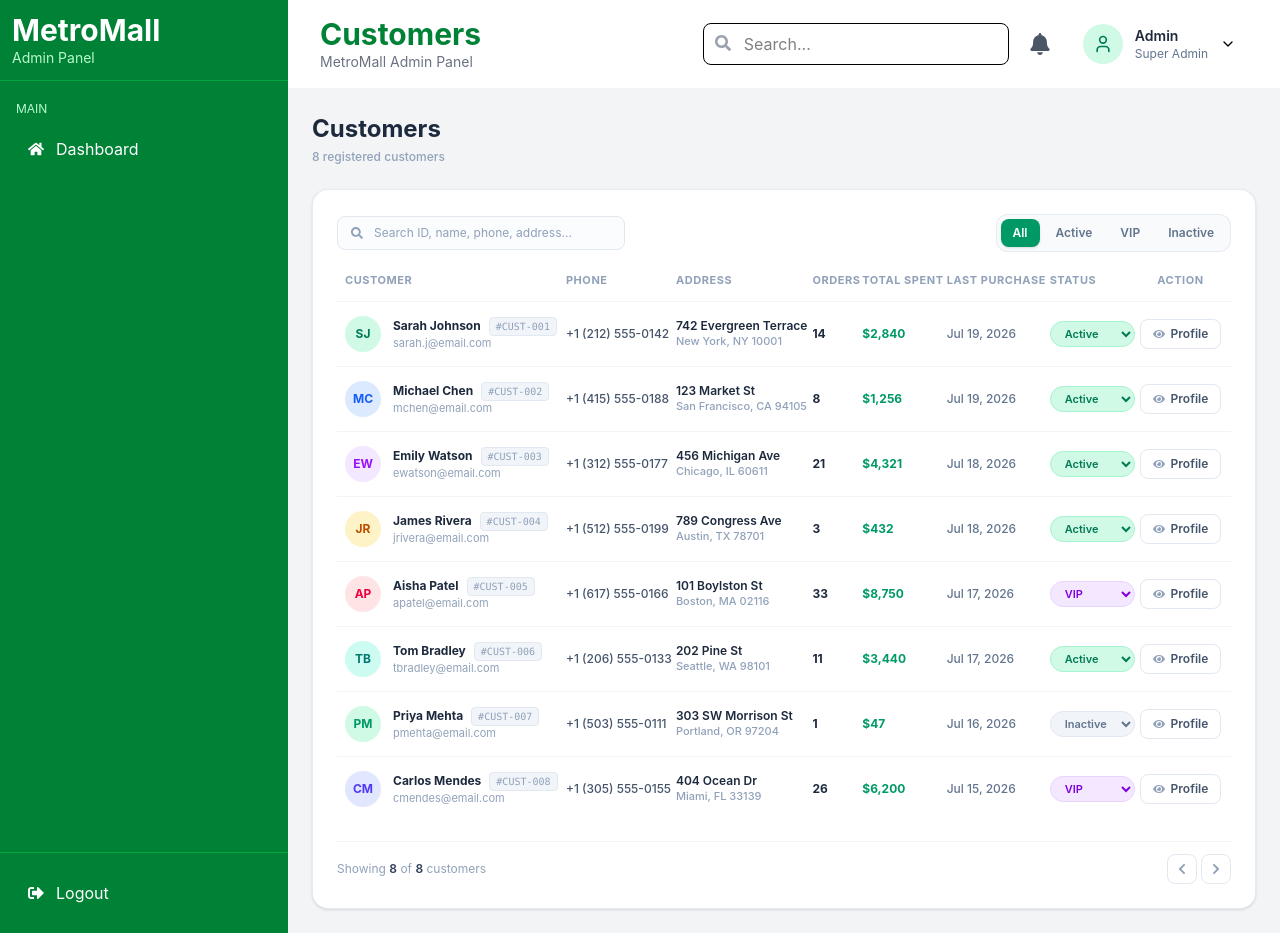
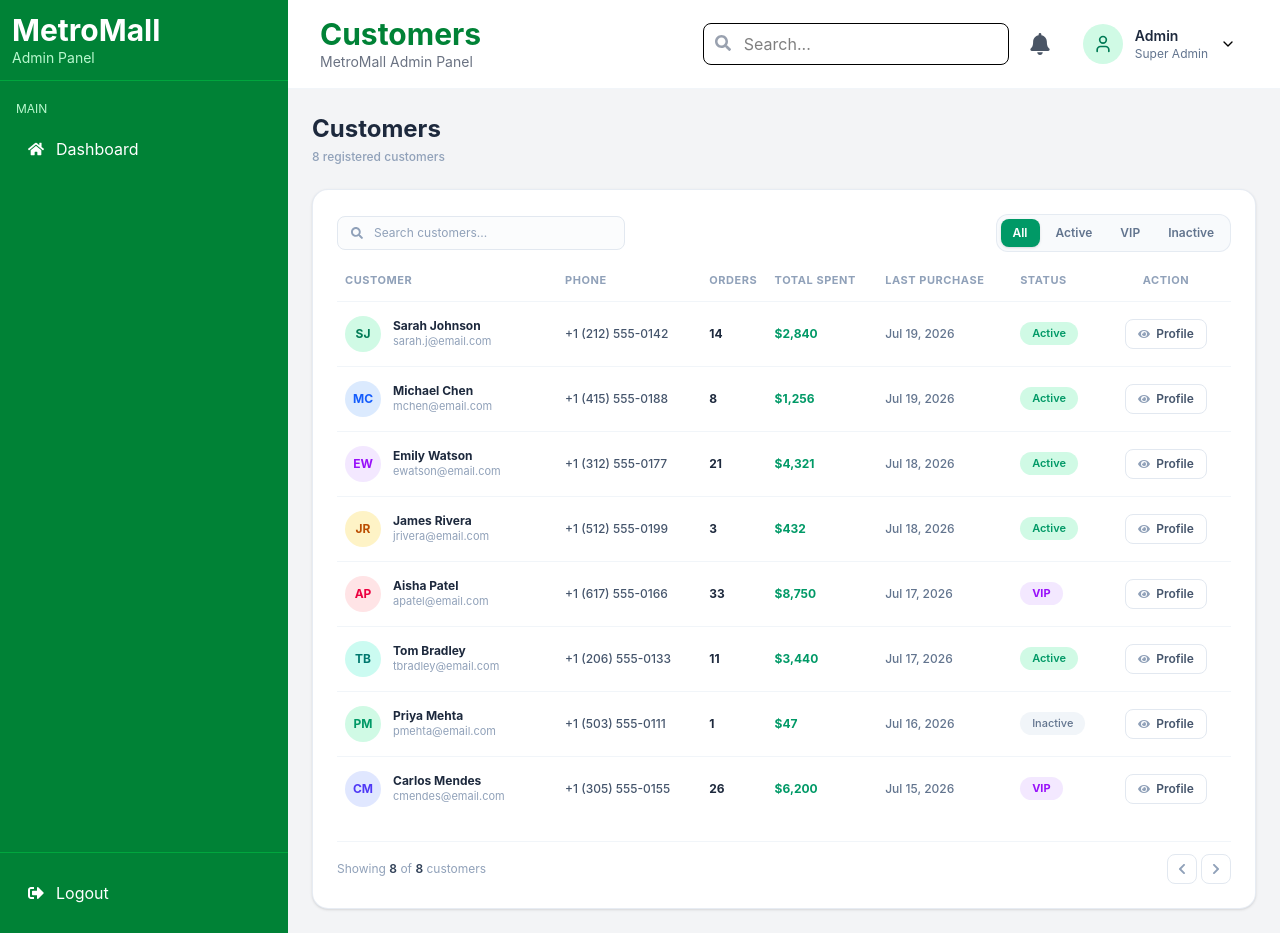
Before and after one commit to Nisa-chhunly/Metro_Mall_Admin, a React (Vite) app: page /customers in a window 1280 px wide. Built offline with nearby package versions, Linux system fonts and the light colour scheme.

Commit message:
Update message component

```diff
--- a/src/pages/Customers.jsx
+++ b/src/pages/Customers.jsx
@@ -1,25 +1,17 @@
 import React, { useState } from "react";
-import { FaSearch, FaEye, FaChevronLeft, FaChevronRight } from "react-icons/fa";
+import { FaSearch, FaEye, FaTimes, FaChevronLeft, FaChevronRight, FaEnvelope, FaPhone, FaShoppingBag, FaDollarSign } from "react-icons/fa";
 import DashboardLayout from "../layout/DashboardLayout";
-
 const Customers = () => {
-  // 1. Data Customer State with Setter Function
-  const [customersData, setCustomersData] = useState([
+  // 1. Data Customers
+  const [customersData] = useState([
     {
       id: 1,
-      customerId: "CUST-001",
       name: "Sarah Johnson",
       email: "sarah.j@email.com",
       avatarBg: "bg-emerald-100 text-emerald-700",
       initials: "SJ",
       phone: "+1 (212) 555-0142",
-      address: {
-        street: "742 Evergreen Terrace",
-        city: "New York",
-        state: "NY",
-        zip: "10001",
-        country: "USA",
-      },
+      address: "New York, USA",
       orders: 14,
       totalSpent: "$2,840",
       lastPurchase: "Jul 19, 2026",
@@ -27,19 +19,12 @@
     },
     {
       id: 2,
-      customerId: "CUST-002",
       name: "Michael Chen",
       email: "mchen@email.com",
       avatarBg: "bg-blue-100 text-blue-600",
       initials: "MC",
       phone: "+1 (415) 555-0188",
-      address: {
-        street: "123 Market St",
-        city: "San Francisco",
-        state: "CA",
-        zip: "94105",
-        country: "USA",
-      },
+      address: "San Francisco, USA",
       orders: 8,
       totalSpent: "$1,256",
       lastPurchase: "Jul 19, 2026",
@@ -47,19 +32,12 @@
     },
     {
       id: 3,
-      customerId: "CUST-003",
       name: "Emily Watson",
       email: "ewatson@email.com",
       avatarBg: "bg-purple-100 text-purple-600",
       initials: "EW",
       phone: "+1 (312) 555-0177",
-      address: {
-        street: "456 Michigan Ave",
-        city: "Chicago",
-        state: "IL",
-        zip: "60611",
-        country: "USA",
-      },
+      address: "Chicago, USA",
       orders: 21,
       totalSpent: "$4,321",
       lastPurchase: "Jul 18, 2026",
@@ -67,19 +45,12 @@
     },
     {
       id: 4,
-      customerId: "CUST-004",
       name: "James Rivera",
       email: "jrivera@email.com",
       avatarBg: "bg-amber-100 text-amber-700",
       initials: "JR",
       phone: "+1 (512) 555-0199",
-      address: {
-        street: "789 Congress Ave",
-        city: "Austin",
-        state: "TX",
-        zip: "78701",
-        country: "USA",
-      },
+      address: "Austin, USA",
       orders: 3,
       totalSpent: "$432",
       lastPurchase: "Jul 18, 2026",
@@ -87,19 +58,12 @@
     },
     {
       id: 5,
-      customerId: "CUST-005",
       name: "Aisha Patel",
       email: "apatel@email.com",
       avatarBg: "bg-rose-100 text-rose-600",
       initials: "AP",
       phone: "+1 (617) 555-0166",
-      address: {
-        street: "101 Boylston St",
-        city: "Boston",
-        state: "MA",
-        zip: "02116",
-        country: "USA",
-      },
+      address: "Boston, USA",
       orders: 33,
       totalSpent: "$8,750",
       lastPurchase: "Jul 17, 2026",
@@ -107,19 +71,12 @@
     },
     {
       id: 6,
-      customerId: "CUST-006",
       name: "Tom Bradley",
       email: "tbradley@email.com",
       avatarBg: "bg-teal-100 text-teal-700",
       initials: "TB",
       phone: "+1 (206) 555-0133",
-      address: {
-        street: "202 Pine St",
-        city: "Seattle",
-        state: "WA",
-        zip: "98101",
-        country: "USA",
-      },
+      address: "Seattle, USA",
       orders: 11,
       totalSpent: "$3,440",
       lastPurchase: "Jul 17, 2026",
@@ -127,19 +84,12 @@
     },
     {
       id: 7,
-      customerId: "CUST-007",
       name: "Priya Mehta",
       email: "pmehta@email.com",
       avatarBg: "bg-emerald-100 text-emerald-600",
       initials: "PM",
       phone: "+1 (503) 555-0111",
-      address: {
-        street: "303 SW Morrison St",
-        city: "Portland",
-        state: "OR",
-        zip: "97204",
-        country: "USA",
-      },
+      address: "Portland, USA",
       orders: 1,
       totalSpent: "$47",
       lastPurchase: "Jul 16, 2026",
@@ -147,19 +97,12 @@
     },
     {
       id: 8,
-      customerId: "CUST-008",
       name: "Carlos Mendes",
       email: "cmendes@email.com",
       avatarBg: "bg-indigo-100 text-indigo-600",
       initials: "CM",
       phone: "+1 (305) 555-0155",
-      address: {
-        street: "404 Ocean Dr",
-        city: "Miami",
-        state: "FL",
-        zip: "33139",
-        country: "USA",
-      },
+      address: "Miami, USA",
       orders: 26,
       totalSpent: "$6,200",
       lastPurchase: "Jul 15, 2026",
@@ -170,26 +113,14 @@
   // States
   const [searchQuery, setSearchQuery] = useState("");
   const [selectedStatus, setSelectedStatus] = useState("All");
+  const [selectedCustomer, setSelectedCustomer] = useState(null); // <--- State ទុក Store Customer ពេលចុច Profile
 
-  // Handler to update customer status in state
-  const handleStatusChange = (id, newStatus) => {
-    setCustomersData((prev) =>
-      prev.map((customer) =>
-        customer.id === id ? { ...customer, status: newStatus } : customer
-      )
-    );
-  };
-
-  // Filter Data (Includes customer ID search)
+  // Filter Data
   const filteredCustomers = customersData.filter((customer) => {
-    const fullAddress = `${customer.address.street} ${customer.address.city} ${customer.address.state} ${customer.address.zip}`.toLowerCase();
-
     const matchesSearch =
-      customer.customerId.toLowerCase().includes(searchQuery.toLowerCase()) ||
       customer.name.toLowerCase().includes(searchQuery.toLowerCase()) ||
       customer.email.toLowerCase().includes(searchQuery.toLowerCase()) ||
-      customer.phone.includes(searchQuery) ||
-      fullAddress.includes(searchQuery.toLowerCase());
+      customer.phone.includes(searchQuery);
 
     const matchesStatus =
       selectedStatus === "All" || customer.status === selectedStatus;
@@ -200,22 +131,21 @@
   const getStatusBadge = (status) => {
     switch (status) {
       case "Active":
-        return "bg-emerald-100 text-emerald-700 font-semibold border-emerald-200";
+        return "bg-emerald-100 text-emerald-600 font-semibold";
       case "VIP":
-        return "bg-purple-100 text-purple-700 font-bold border-purple-200";
+        return "bg-purple-100 text-purple-600 font-bold";
       case "Inactive":
-        return "bg-slate-100 text-slate-500 font-medium border-slate-200";
+        return "bg-slate-100 text-slate-500 font-medium";
       default:
-        return "bg-slate-100 text-slate-600 border-slate-200";
+        return "bg-slate-100 text-slate-600";
     }
   };
 
-  const availableStatuses = ["Active", "VIP", "Inactive"];
-  const filterTabs = ["All", ...availableStatuses];
+  const statusOptions = ["All", "Active", "VIP", "Inactive"];
 
   return (
     <DashboardLayout>
-      <div className="space-y-6 font-sans">
+    <div className="space-y-6 font-sans relative">
 
       {/* Header Title */}
       <div>
@@ -228,24 +158,21 @@
       {/* Main Card Container */}
       <div className="bg-white border border-slate-200/80 rounded-2xl shadow-sm p-6 space-y-5">
 
-          {/* Controls Bar */}
+        {/* Search Input & Status Tabs */}
         <div className="flex flex-col sm:flex-row sm:items-center justify-between gap-4">
-
-            {/* Search Box */}
           <div className="relative w-full sm:w-72">
             <FaSearch className="absolute top-1/2 -translate-y-1/2 left-3.5 text-slate-400 text-xs" />
             <input
               type="text"
               value={searchQuery}
               onChange={(e) => setSearchQuery(e.target.value)}
-                placeholder="Search ID, name, phone, address..."
+              placeholder="Search customers..."
               className="w-full pl-9 pr-4 py-2 text-xs bg-slate-50/50 border border-slate-200 rounded-lg text-slate-700 placeholder-slate-400 focus:outline-none focus:ring-2 focus:ring-emerald-500/20 focus:border-emerald-500 transition-all"
             />
           </div>
 
-            {/* Filter Tabs */}
           <div className="flex items-center gap-1 bg-slate-50 p-1 border border-slate-200/80 rounded-xl overflow-x-auto">
-              {filterTabs.map((status) => (
+            {statusOptions.map((status) => (
               <button
                 key={status}
                 onClick={() => setSelectedStatus(status)}
@@ -259,17 +186,15 @@
               </button>
             ))}
           </div>
-
         </div>
 
-          {/* Data Table */}
+        {/* Table */}
         <div className="overflow-x-auto">
           <table className="w-full text-left border-collapse">
             <thead>
               <tr className="border-b border-slate-100 text-[11px] font-bold text-slate-400 uppercase tracking-wider">
                 <th className="pb-3 pl-2">Customer</th>
                 <th className="pb-3">Phone</th>
-                  <th className="pb-3">Address</th>
                 <th className="pb-3">Orders</th>
                 <th className="pb-3">Total Spent</th>
                 <th className="pb-3">Last Purchase</th>
@@ -279,95 +204,40 @@
             </thead>
 
             <tbody className="divide-y divide-slate-100 text-xs">
-                {filteredCustomers.length > 0 ? (
-                  filteredCustomers.map((customer) => (
-                    <tr
-                      key={customer.id}
-                      className="hover:bg-slate-50/60 transition-colors"
-                    >
-                      {/* Customer Info + Customer ID */}
+              {filteredCustomers.map((customer) => (
+                <tr key={customer.id} className="hover:bg-slate-50/60 transition-colors">
                   <td className="py-3.5 pl-2">
                     <div className="flex items-center gap-3">
-                          <div
-                            className={`w-9 h-9 rounded-full flex items-center justify-center font-bold text-xs ${customer.avatarBg}`}
-                          >
+                      <div className={`w-9 h-9 rounded-full flex items-center justify-center font-bold text-xs ${customer.avatarBg}`}>
                         {customer.initials}
                       </div>
                       <div>
-                            <div className="flex items-center gap-2">
-                              <p className="font-bold text-slate-800">
-                                {customer.name}
-                              </p>
-                              {/* Customer ID Badge */}
-                              <span className="text-[10px] font-mono text-slate-400 bg-slate-100 px-1.5 py-0.5 rounded border border-slate-200">
-                                #{customer.customerId}
-                              </span>
-                            </div>
-                            <p className="text-[11px] text-slate-400">
-                              {customer.email}
-                            </p>
+                        <p className="font-bold text-slate-800">{customer.name}</p>
+                        <p className="text-[11px] text-slate-400">{customer.email}</p>
                       </div>
                     </div>
                   </td>
-
-                      <td className="py-3.5 text-slate-600 font-medium">
-                        {customer.phone}
+                  <td className="py-3.5 text-slate-600 font-medium">{customer.phone}</td>
+                  <td className="py-3.5 font-bold text-slate-800">{customer.orders}</td>
+                  <td className="py-3.5 font-bold text-emerald-600">{customer.totalSpent}</td>
+                  <td className="py-3.5 text-slate-500 font-medium">{customer.lastPurchase}</td>
+                  <td className="py-3.5">
+                    <span className={`px-3 py-1 rounded-full text-[11px] inline-block ${getStatusBadge(customer.status)}`}>
+                      {customer.status}
+                    </span>
                   </td>
-
-                      {/* Address Column */}
-                      <td className="py-3.5 text-slate-600 font-medium max-w-[200px]">
-                        <p className="truncate text-slate-800 font-semibold" title={customer.address.street}>
-                          {customer.address.street}
-                        </p>
-                        <p className="text-[11px] text-slate-400 truncate">
-                          {customer.address.city}, {customer.address.state} {customer.address.zip}
-                        </p>
-                      </td>
-
-                      <td className="py-3.5 font-bold text-slate-800">
-                        {customer.orders}
-                      </td>
-
-                      <td className="py-3.5 font-bold text-emerald-600">
-                        {customer.totalSpent}
-                      </td>
-
-                      <td className="py-3.5 text-slate-500 font-medium">
-                        {customer.lastPurchase}
-                      </td>
-
-                      {/* Status Dropdown */}
-                      <td className="py-3.5">
-                        <select
-                          value={customer.status}
-                          onChange={(e) => handleStatusChange(customer.id, e.target.value)}
-                          className={`px-2.5 py-1 rounded-full text-[11px] font-semibold border cursor-pointer focus:outline-none focus:ring-2 focus:ring-slate-300 transition-all ${getStatusBadge(
-                            customer.status
-                          )}`}
+                  <td className="py-3.5 pr-2 text-center">
+                    {/* ប៊ូតុង Profile ចុចទៅ set Data អតិថិជនមកបង្ហាញក្នុង Modal */}
+                    <button
+                      onClick={() => setSelectedCustomer(customer)}
+                      className="inline-flex items-center gap-1.5 px-3 py-1.5 border border-slate-200 rounded-lg text-slate-600 font-semibold hover:bg-slate-50 hover:text-emerald-600 transition-all text-xs"
                     >
-                          {availableStatuses.map((status) => (
-                            <option key={status} value={status} className="bg-white text-slate-700 font-normal">
-                              {status}
-                            </option>
-                          ))}
-                        </select>
-                      </td>
-
-                      <td className="py-3.5 pr-2 text-center">
-                        <button className="inline-flex items-center gap-1.5 px-3 py-1.5 border border-slate-200 rounded-lg text-slate-600 font-semibold hover:bg-slate-50 hover:text-emerald-600 transition-all text-xs">
                       <FaEye className="text-slate-400 text-xs" />
                       <span>Profile</span>
                     </button>
                   </td>
                 </tr>
-                  ))
-                ) : (
-                  <tr>
-                    <td colSpan="8" className="py-8 text-center text-slate-400">
-                      No customers found.
-                    </td>
-                  </tr>
-                )}
+              ))}
             </tbody>
           </table>
         </div>
@@ -379,16 +249,104 @@
             <span className="font-semibold text-slate-700">{customersData.length}</span> customers
           </p>
           <div className="flex items-center gap-1">
-              <button className="p-2 border border-slate-200 rounded-lg text-slate-400 hover:bg-slate-50 hover:text-slate-600 disabled:opacity-50 transition-all">
+            <button className="p-2 border border-slate-200 rounded-lg text-slate-400 hover:bg-slate-50 transition-all">
               <FaChevronLeft className="text-xs" />
             </button>
-              <button className="p-2 border border-slate-200 rounded-lg text-slate-400 hover:bg-slate-50 hover:text-slate-600 disabled:opacity-50 transition-all">
+            <button className="p-2 border border-slate-200 rounded-lg text-slate-400 hover:bg-slate-50 transition-all">
               <FaChevronRight className="text-xs" />
             </button>
           </div>
         </div>
 
       </div>
+
+      {/* MODAL POP-UP (បង្ហាញព័ត៌មាន PROFILE ពេលចុច PROFILE) */}
+      {selectedCustomer && (
+        <div className="fixed inset-0 z-50 flex items-center justify-center bg-slate-900/40 backdrop-blur-sm p-4">
+          <div className="bg-white rounded-2xl shadow-xl border border-slate-100 w-full max-w-sm overflow-hidden animate-in fade-in zoom-in duration-200">
+
+            {/* Modal Header */}
+            <div className="flex items-center justify-between px-5 py-4 border-b border-slate-100">
+              <h3 className="font-bold text-slate-800 text-sm">Customer Profile</h3>
+              <button
+                onClick={() => setSelectedCustomer(null)}
+                className="p-1.5 text-slate-400 hover:text-slate-600 hover:bg-slate-100 rounded-lg transition-all"
+              >
+                <FaTimes className="text-xs" />
+              </button>
+            </div>
+
+            {/* Modal Body */}
+            <div className="p-6 space-y-5 text-xs">
+
+              {/* Customer Avatar & Name Header */}
+              <div className="flex flex-col items-center text-center space-y-2">
+                <div className={`w-16 h-16 rounded-full flex items-center justify-center font-bold text-xl shadow-sm ${selectedCustomer.avatarBg}`}>
+                  {selectedCustomer.initials}
+                </div>
+                <div>
+                  <h4 className="text-base font-bold text-slate-800">{selectedCustomer.name}</h4>
+                  <span className={`inline-block px-2.5 py-0.5 mt-1 rounded-full text-[10px] ${getStatusBadge(selectedCustomer.status)}`}>
+                    {selectedCustomer.status}
+                  </span>
+                </div>
+              </div>
+
+              {/* Stats Summary Card */}
+              <div className="grid grid-cols-2 gap-3 bg-slate-50 p-3 rounded-xl">
+                <div className="flex items-center gap-2.5">
+                  <div className="p-2 bg-emerald-100 text-emerald-600 rounded-lg">
+                    <FaShoppingBag className="text-xs" />
+                  </div>
+                  <div>
+                    <p className="text-[10px] text-slate-400 font-medium">Orders</p>
+                    <p className="font-bold text-slate-800 text-xs">{selectedCustomer.orders}</p>
+                  </div>
+                </div>
+
+                <div className="flex items-center gap-2.5">
+                  <div className="p-2 bg-purple-100 text-purple-600 rounded-lg">
+                    <FaDollarSign className="text-xs" />
+                  </div>
+                  <div>
+                    <p className="text-[10px] text-slate-400 font-medium">Total Spent</p>
+                    <p className="font-bold text-slate-800 text-xs">{selectedCustomer.totalSpent}</p>
+                  </div>
+                </div>
+              </div>
+
+              {/* Detail Info List */}
+              <div className="space-y-3 pt-1">
+                <div className="flex items-center gap-3 text-slate-600">
+                  <FaEnvelope className="text-slate-400 text-xs" />
+                  <span>{selectedCustomer.email}</span>
+                </div>
+                <div className="flex items-center gap-3 text-slate-600">
+                  <FaPhone className="text-slate-400 text-xs" />
+                  <span>{selectedCustomer.phone}</span>
+                </div>
+                <div className="flex justify-between items-center text-slate-500 pt-2 border-t border-slate-100">
+                  <span>Last Purchase:</span>
+                  <span className="font-semibold text-slate-700">{selectedCustomer.lastPurchase}</span>
+                </div>
+              </div>
+
+            </div>
+
+            {/* Modal Footer */}
+            <div className="px-5 py-3 bg-slate-50 border-t border-slate-100 text-right">
+              <button
+                onClick={() => setSelectedCustomer(null)}
+                className="px-4 py-1.5 bg-slate-200 text-slate-700 font-semibold rounded-lg hover:bg-slate-300 transition-all text-xs"
+              >
+                Close
+              </button>
+            </div>
+
+          </div>
+        </div>
+      )}
+
     </div>
     </DashboardLayout>
   );
```
Lines whose indentation alone changed are shown as unchanged.
